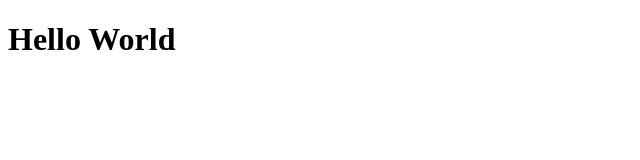
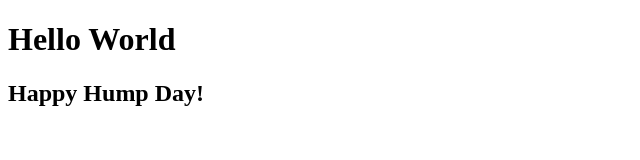
Before and after one commit to rshaywood/HTMLTemplate, a plain HTML site: page index.html in a window 1280 px wide. Shown: the whole page, without its empty margins (0-640 px from the left). Drawn offline with Linux system fonts and the light colour scheme.

Commit message:
added hump day message

```diff
--- a/index.html
+++ b/index.html
@@ -8,5 +8,6 @@
 </head>
 <body>
     <h1>Hello World</h1>
+    <h2>Happy Hump Day!</h2>
 </body>
 </html>
```
